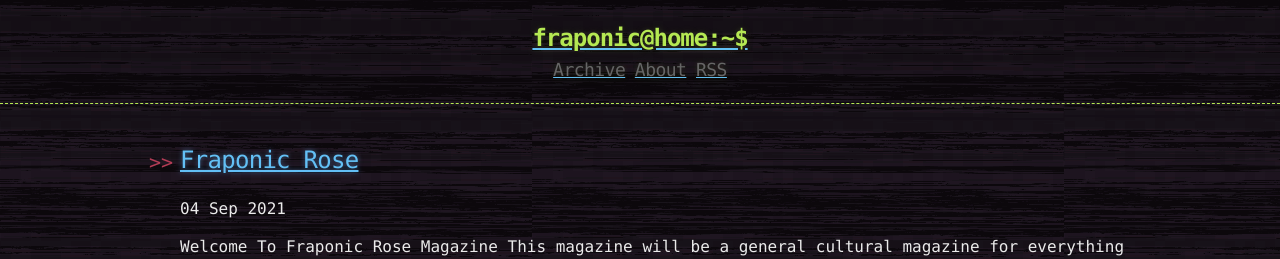
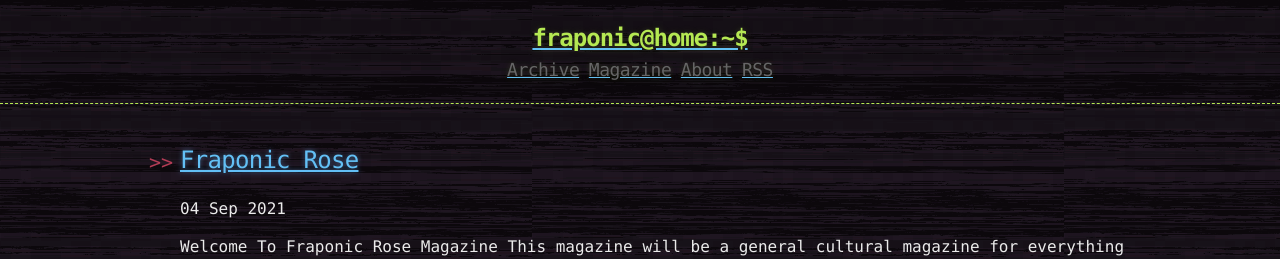
Before and after one commit to LWFlouisa/FraponicRose, a Jekyll site: the page built from index.html, in a window 1280 px wide. Shown: the top 259 px of the page. Built offline with Jekyll 4.4.1, drawn with Linux system fonts in a browser that asks for light colours; the list of posts is cut into pages by our own code.

Commit message:
Update links.html

```diff
--- a/_includes/links.html
+++ b/_includes/links.html
@@ -1,3 +1,4 @@
 <a href="{{ "/archive" | prepend: site.baseurl | replace: '//', '/' }}"><h2 class="header-link">Archive</h2></a>
+<a href="{{ "/pages/pages" | prepend: site.baseurl | replace: '//', '/' }}"><h2 class="header-link">Magazine</h2></a>
 <a href="{{ "/about" | prepend: site.baseurl | replace: '//', '/' }}"><h2 class="header-link">About</h2></a>
 <a href="{{ "/atom.xml" | prepend: site.baseurl | replace: '//', '/' }}"><h2 class="header-link">RSS</h2></a>
```
